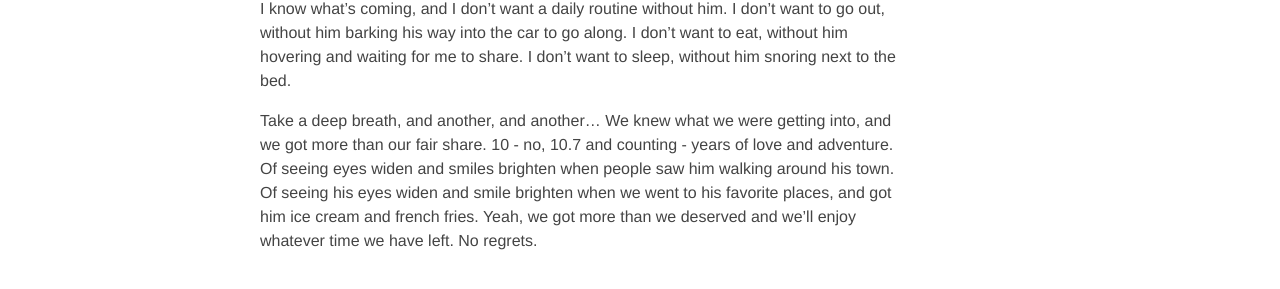
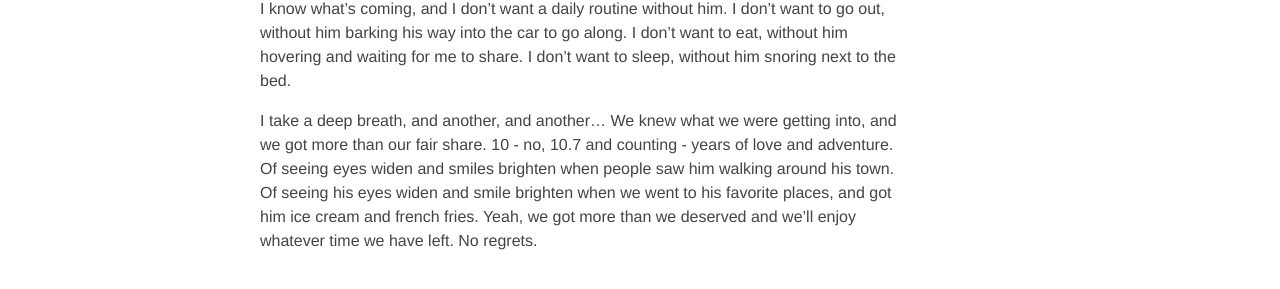
Before and after one commit to nickh/nickh.github.io, a Jekyll site: the page built from _posts/2016-08-24-maverick.md, in a window 1280 px wide. Shown: the part 360-649 px from the top of the page. Built offline with Jekyll 4.4.1, drawn with Linux system fonts in a browser that asks for light colours; comment, search, counter and statistics services are not loaded.

```diff
--- a/_posts/2016-08-24-maverick.md
+++ b/_posts/2016-08-24-maverick.md
@@ -13,4 +13,4 @@ But treatment keeps getting better all the time, right? There has to be somethin
 
 I know what's coming, and I don't want a daily routine without him. I don't want to go out, without him barking his way into the car to go along. I don't want to eat, without him hovering and waiting for me to share. I don't want to sleep, without him snoring next to the bed.
 
-Take a deep breath, and another, and another... We knew what we were getting into, and we got more than our fair share. 10 - no, 10.7 and counting - years of love and adventure. Of seeing eyes widen and smiles brighten when people saw him walking around his town. Of seeing his eyes widen and smile brighten when we went to his favorite places, and got him ice cream and french fries. Yeah, we got more than we deserved and we'll enjoy whatever time we have left. No regrets.
+I take a deep breath, and another, and another... We knew what we were getting into, and we got more than our fair share. 10 - no, 10.7 and counting - years of love and adventure. Of seeing eyes widen and smiles brighten when people saw him walking around his town. Of seeing his eyes widen and smile brighten when we went to his favorite places, and got him ice cream and french fries. Yeah, we got more than we deserved and we'll enjoy whatever time we have left. No regrets.
```
